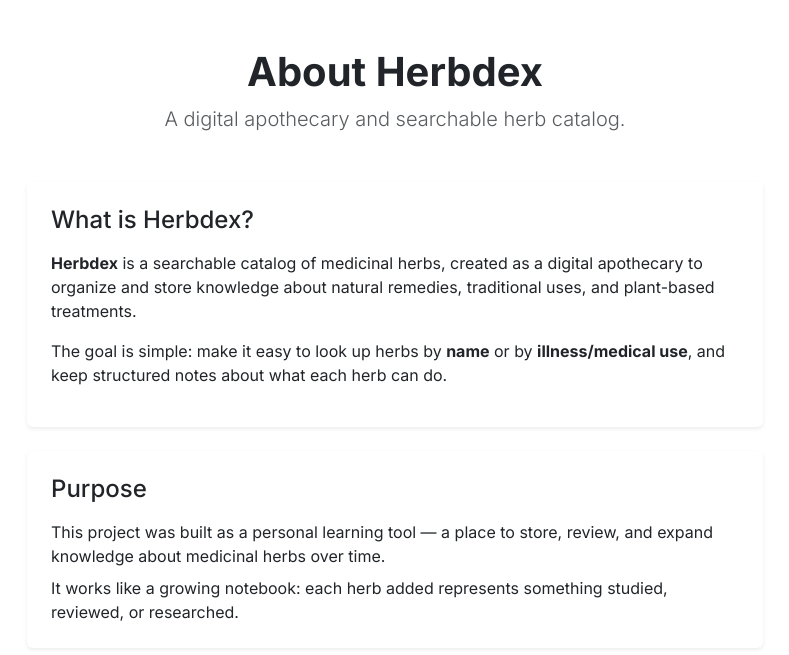
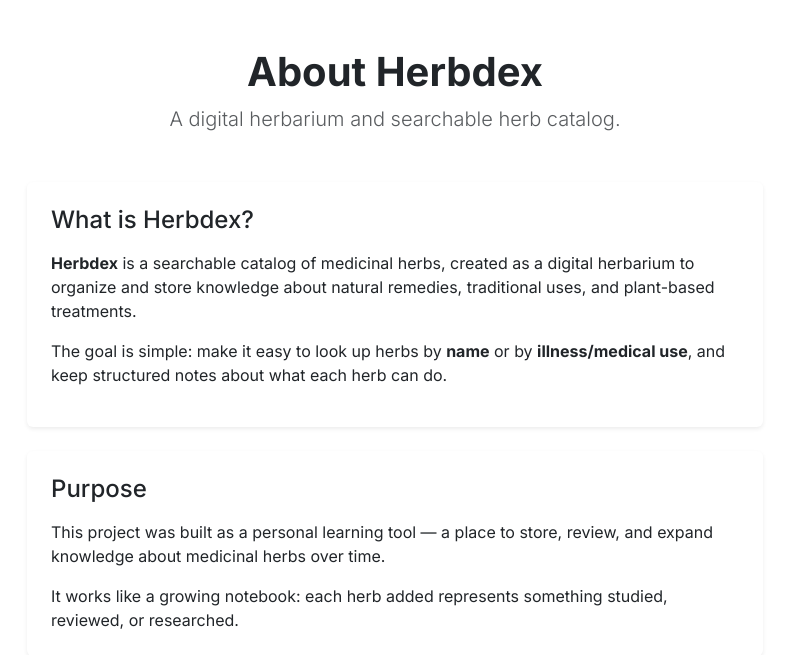
Before and after one commit to AppRonin/herbdex-django, a Django app: page /en/about/ in a window 1280 px wide. Shown: the part 72-727 px from the top of the page, without its empty margins (245-1034 px from the left). Run offline with Django 5.2, Linux system fonts and the light colour scheme; some libraries are stand-ins or nearby versions.

Commit message:
Translate Template

```diff
--- a/templates/catalog/about.html
+++ b/templates/catalog/about.html
@@ -1,7 +1,7 @@
-{% extends 'base.html' %} {% load static %}
+{% extends 'base.html' %} {% load static %} {% load i18n %}
 
 <!-- title -->
-{% block title %} Herbdex | About {%endblock %}
+{% block title %} {% trans "Herbdex | About" %} {%endblock %}
 
 <!-- Content -->
 {% block content %}
@@ -10,54 +10,60 @@
     <div class="col-12 col-md-8">
       <!-- Header -->
       <div class="text-center mb-5">
-        <h1 class="fw-bold">About Herbdex</h1>
+        <h1 class="fw-bold">{% trans "About Herbdex" %}</h1>
         <p class="lead text-muted">
-          A digital apothecary and searchable herb catalog.
+          {% trans "A digital herbarium and searchable herb catalog." %}
         </p>
       </div>
 
       <!-- Main Card -->
       <div class="card shadow-sm border-0 mb-4">
         <div class="card-body p-4">
-          <h4 class="mb-3">What is Herbdex?</h4>
+          <h4 class="mb-3">{% trans "What is Herbdex?" %}</h4>
           <p>
-            <strong>Herbdex</strong> is a searchable catalog of medicinal herbs,
-            created as a digital apothecary to organize and store knowledge
-            about natural remedies, traditional uses, and plant-based
-            treatments.
+            <strong>Herbdex</strong> {% blocktrans %}is a searchable catalog of
+            medicinal herbs, created as a digital herbarium to organize and
+            store knowledge about natural remedies, traditional uses, and
+            plant-based treatments. {% endblocktrans %}
           </p>
 
+          {% blocktrans %}
           <p>
             The goal is simple: make it easy to look up herbs by
             <strong>name</strong> or by <strong>illness/medical use</strong>,
             and keep structured notes about what each herb can do.
           </p>
+          {% endblocktrans %}
         </div>
       </div>
 
       <!-- Purpose -->
       <div class="card shadow-sm border-0 mb-4">
         <div class="card-body p-4">
-          <h4 class="mb-3">Purpose</h4>
+          <h4 class="mb-3">{% trans "Purpose" %}</h4>
 
-          <p class="mb-2">
+          {% blocktrans %}
+          <p class="mb-3">
             This project was built as a personal learning tool — a place to
             store, review, and expand knowledge about medicinal herbs over time.
           </p>
-
+          {% endblocktrans %} {% blocktrans %}
           <p class="mb-0">
             It works like a growing notebook: each herb added represents
             something studied, reviewed, or researched.
           </p>
+          {% endblocktrans %}
         </div>
       </div>
 
       <!-- Disclaimer -->
+      {% blocktrans %}
       <div class="alert alert-warning border-0 shadow-sm">
         <strong>Disclaimer:</strong>
         This catalog is for educational purposes only and does not replace
         professional medical advice, diagnosis, or treatment.
       </div>
+      {% endblocktrans %}
     </div>
   </div>
 </div>
--- a/templates/includes/navbar.html
+++ b/templates/includes/navbar.html
@@ -1,4 +1,4 @@
-{% load static %}
+{% load static %} {% load i18n %}
 
 <nav class="navbar navbar-expand-lg navbar-dark bg-trasparent p-3 z-2">
   <div class="container">
@@ -21,11 +21,15 @@
     <div class="collapse navbar-collapse">
       <ul class="navbar-nav ms-auto">
         <li class="nav-item px-4">
-          <a href="{% url 'catalog' %}" class="nav-link text-dark">Catalog</a>
+          <a href="{% url 'catalog' %}" class="nav-link text-dark"
+            >{% trans "Catalog" %}</a
+          >
         </li>
 
         <li class="nav-item">
-          <a href="{% url 'about' %}" class="nav-link text-dark">About</a>
+          <a href="{% url 'about' %}" class="nav-link text-dark"
+            >{% trans "About" %}</a
+          >
         </li>
       </ul>
     </div>
@@ -47,8 +51,8 @@
 
   <!-- Body -->
   <div class="offcanvas-body p-0">
-    <a href="{% url 'catalog' %}" class="drawer-item">Search</a>
+    <a href="{% url 'catalog' %}" class="drawer-item">{% trans "Catalog" %}</a>
 
-    <a href="{% url 'about' %}" class="drawer-item">About</a>
+    <a href="{% url 'about' %}" class="drawer-item">{% trans "About" %}</a>
   </div>
 </div>
```
Also changed, not shown: templates/catalog/catalog.html (+4 -4 lines), locale/pt_BR/LC_MESSAGES/django.po.
